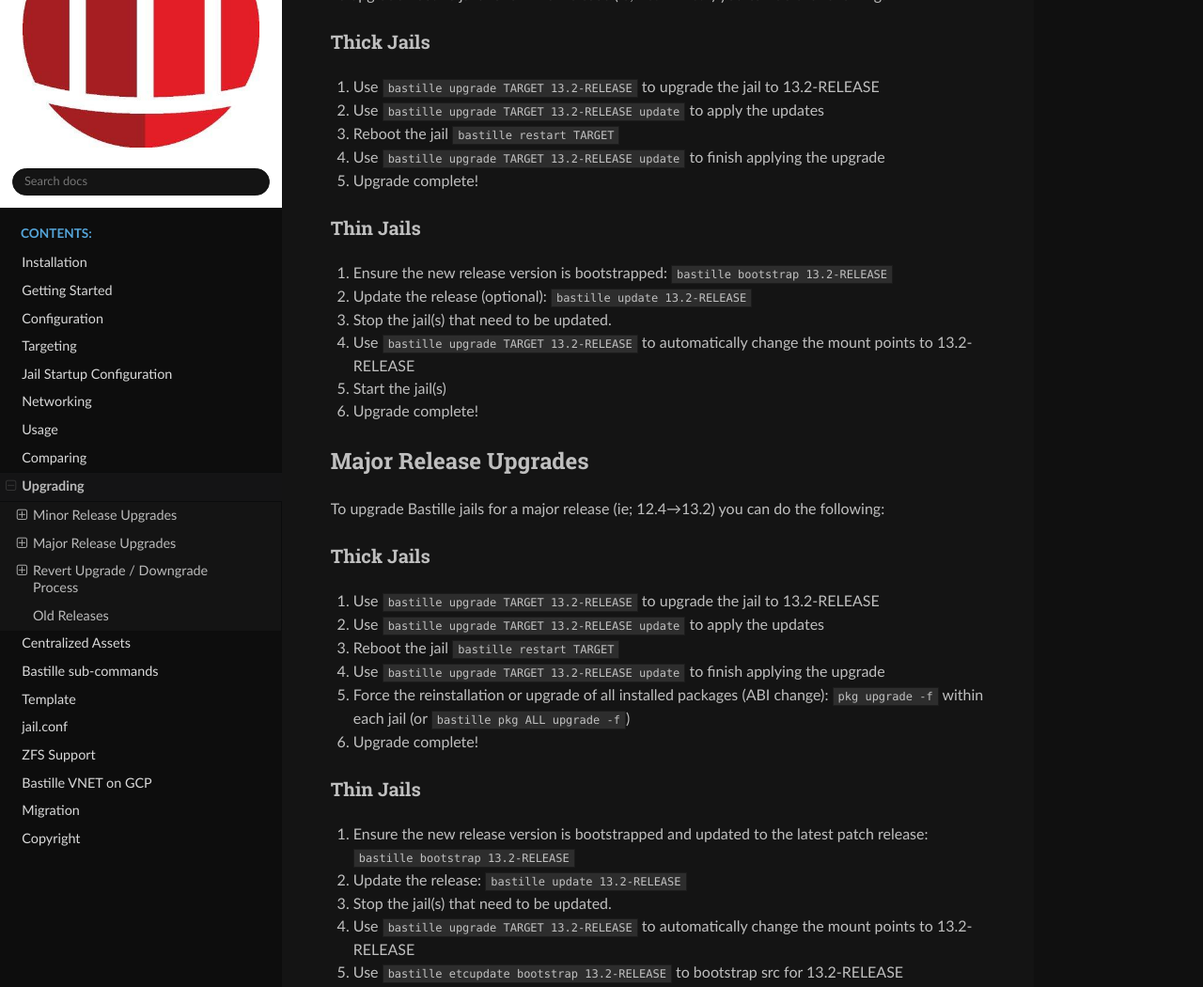
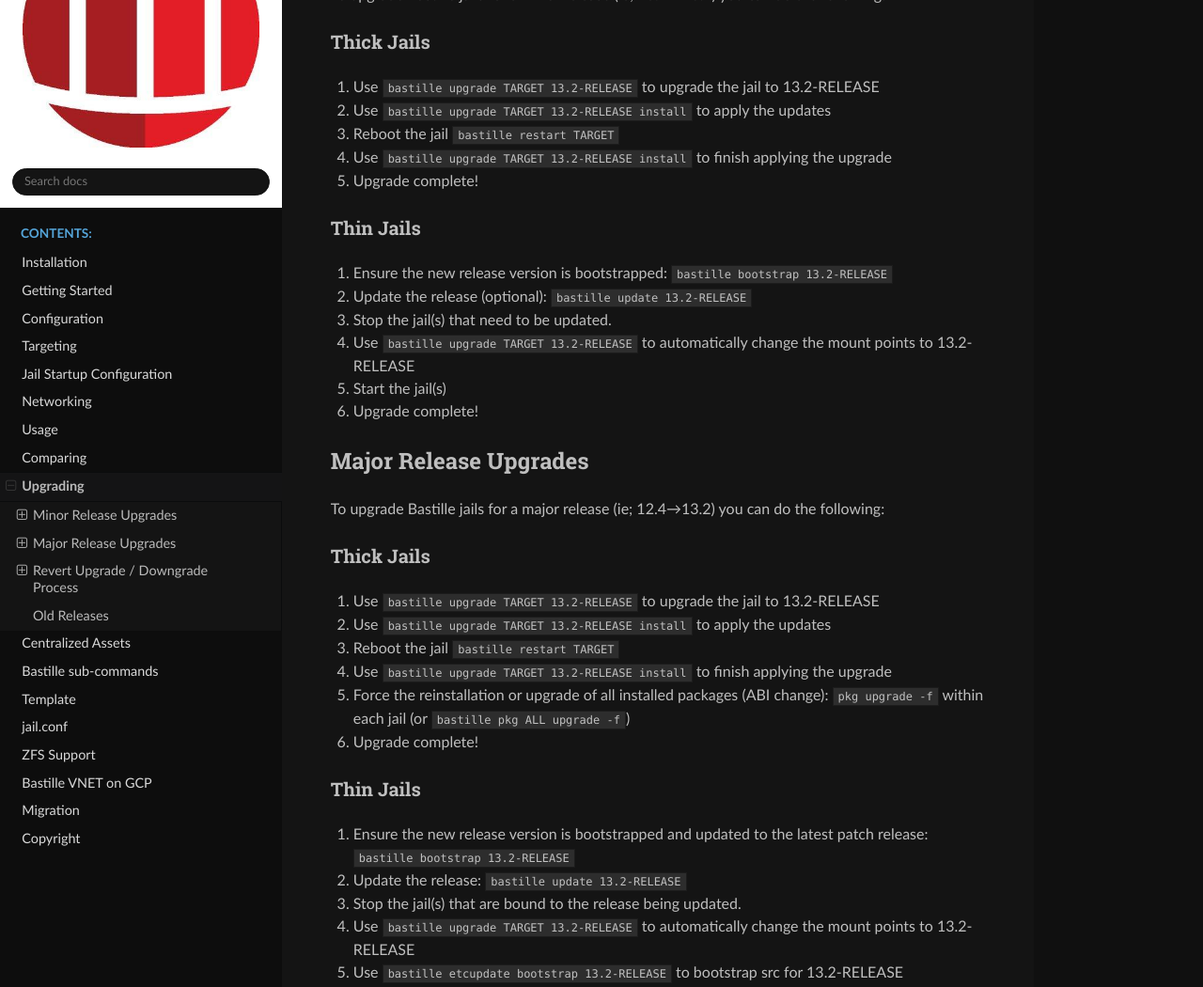
Before and after one commit to BastilleBSD/bastille, a Sphinx documentation site: the page built from docs/chapters/upgrading.rst, in a window 1280 px wide and 1400 px high, scrolled down 327 px. Shown: the part 148-1198 px from the top of the window at 94% size. Built offline with Sphinx 7.4.7 and the Read the Docs theme 3.1.0, drawn with Linux system fonts in a browser that asks for light colours.

Commit message:
docs: upgrading: Fix update > install

```diff
--- a/docs/chapters/upgrading.rst
+++ b/docs/chapters/upgrading.rst
@@ -24,9 +24,9 @@ Thick Jails
 
 1. Use ``bastille upgrade TARGET 13.2-RELEASE`` to upgrade the jail to
    13.2-RELEASE
-2. Use ``bastille upgrade TARGET 13.2-RELEASE update`` to apply the updates
+2. Use ``bastille upgrade TARGET 13.2-RELEASE install`` to apply the updates
 3. Reboot the jail ``bastille restart TARGET``
-4. Use ``bastille upgrade TARGET 13.2-RELEASE update`` to finish applying the
+4. Use ``bastille upgrade TARGET 13.2-RELEASE install`` to finish applying the
    upgrade
 5. Upgrade complete!
 
@@ -52,9 +52,9 @@ Thick Jails
 
 1. Use ``bastille upgrade TARGET 13.2-RELEASE`` to upgrade the jail to
    13.2-RELEASE
-2. Use ``bastille upgrade TARGET 13.2-RELEASE update`` to apply the updates
+2. Use ``bastille upgrade TARGET 13.2-RELEASE install`` to apply the updates
 3. Reboot the jail ``bastille restart TARGET``
-4. Use ``bastille upgrade TARGET 13.2-RELEASE update`` to finish applying the
+4. Use ``bastille upgrade TARGET 13.2-RELEASE install`` to finish applying the
    upgrade
 5. Force the reinstallation or upgrade of all installed packages (ABI change):
    ``pkg upgrade -f`` within each jail (or ``bastille pkg ALL upgrade -f``)
@@ -66,7 +66,7 @@ Thin Jails
 1. Ensure the new release version is bootstrapped and updated to the latest
    patch release: ``bastille bootstrap 13.2-RELEASE``
 2. Update the release: ``bastille update 13.2-RELEASE``
-3. Stop the jail(s) that need to be updated.
+3. Stop the jail(s) that are bound to the release being updated.
 4. Use ``bastille upgrade TARGET 13.2-RELEASE`` to automatically change the
    mount points to 13.2-RELEASE
 5. Use ``bastille etcupdate bootstrap 13.2-RELEASE`` to bootstrap src for
```
